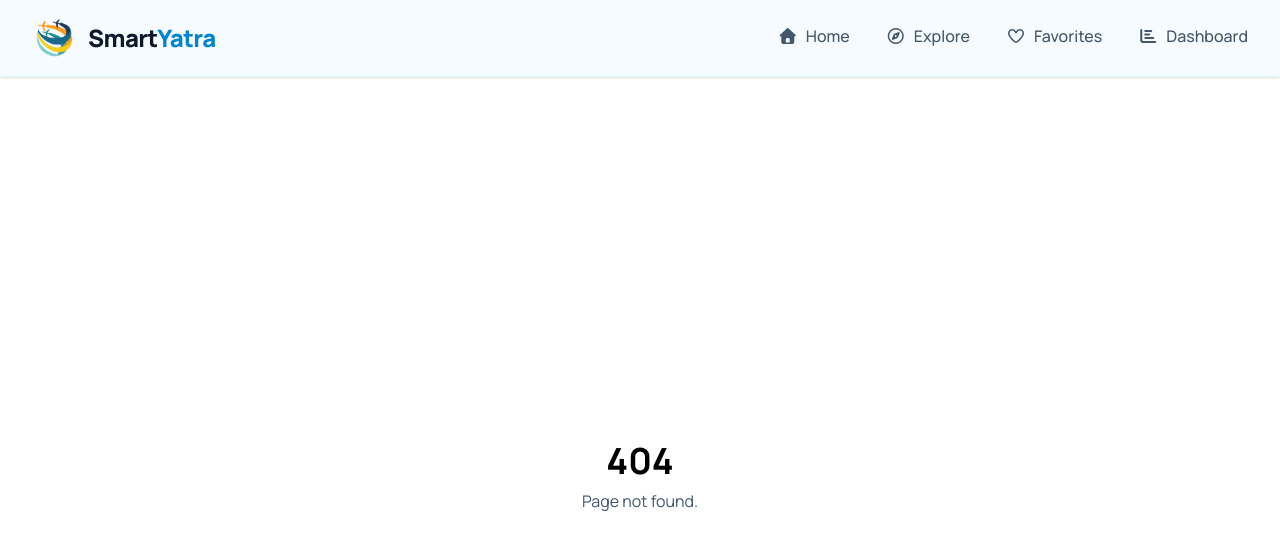
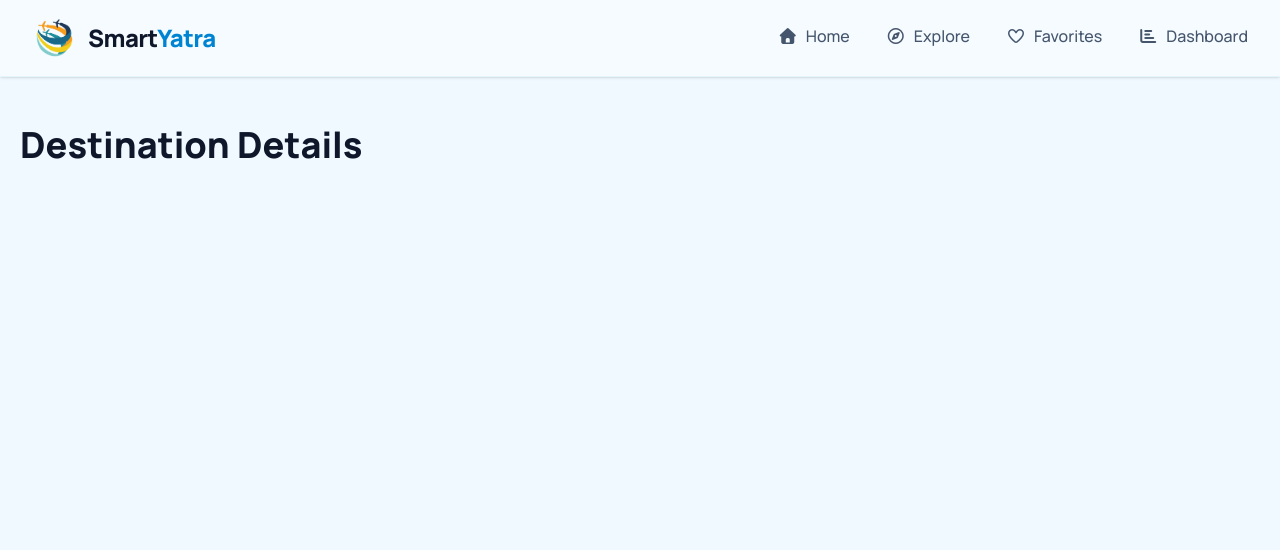
Before and after one commit to leosum1t/SmartTrip, a React (Vite) app: page /destination/1 in a window 1280 px wide. Before the commit this address had no page. Shown: the top 550 px of the page. Built offline with nearby package versions, Linux system fonts and the light colour scheme.

Commit message:
feat: add destination details route

```diff
--- a/src/App.jsx
+++ b/src/App.jsx
@@ -5,6 +5,7 @@ import Explore from "./pages/Explore"
 import Favorites from "./pages/Favorites"
 import Dashboard from "./pages/Dashboard"
 import NotFound from "./pages/NotFound"
+import DestinationDetails from "./pages/DestinationDetails"
 
 function App() {
   return (
@@ -16,6 +17,7 @@ function App() {
         <Route path="/favorites" element={<Favorites />} />
         <Route path="/dashboard" element={<Dashboard />} />
         <Route path="*" element={<NotFound />} />
+        <Route path="/destination/:id" element={<DestinationDetails />} />
       </Routes>
     </BrowserRouter>
   )
--- /dev/null
+++ b/src/pages/DestinationDetails.jsx
@@ -0,0 +1,11 @@
+function DestinationDetails() {
+  return (
+    <main className="min-h-screen bg-sky-50 px-5 py-12">
+      <div className="mx-auto max-w-7xl">
+        <h1 className="text-4xl font-extrabold text-slate-900">Destination Details</h1>
+      </div>
+    </main>
+  )
+}
+
+export default DestinationDetails
```
